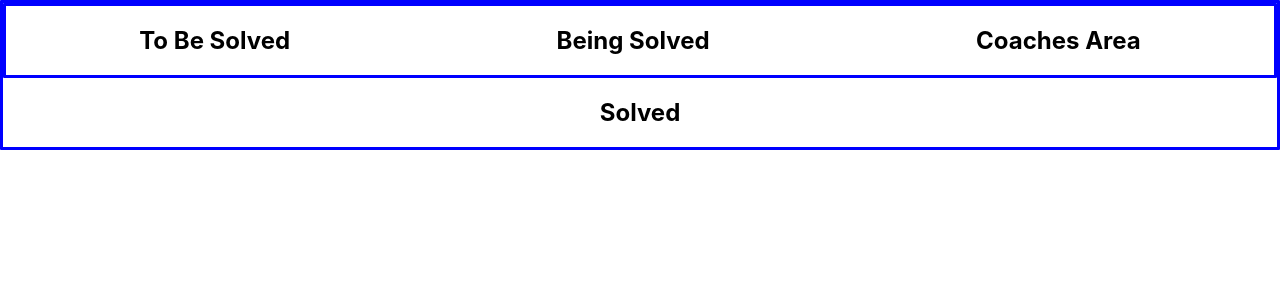
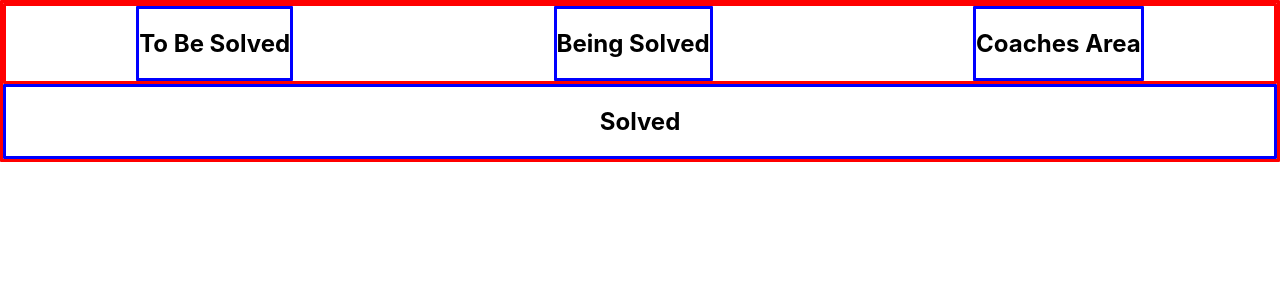
Before and after one commit to SchoolOfCode/national-project-week-victoria-diego-wahida-jack, a React (Create React App) app in the folder back-end/front-end/: page / in a window 1280 px wide. Shown: the top 300 px of the page. Built offline with nearby package versions, Linux system fonts and the light colour scheme.

Commit message:
Update section CSS

```diff
--- a/back-end/front-end/src/Components/App/App.css
+++ b/back-end/front-end/src/Components/App/App.css
@@ -11,7 +11,7 @@
   border-radius: 1px;
 }
 
-.App div {
+.App section {
   border-color: blue;
   border-style: solid;
   border-radius: 1px;
```
